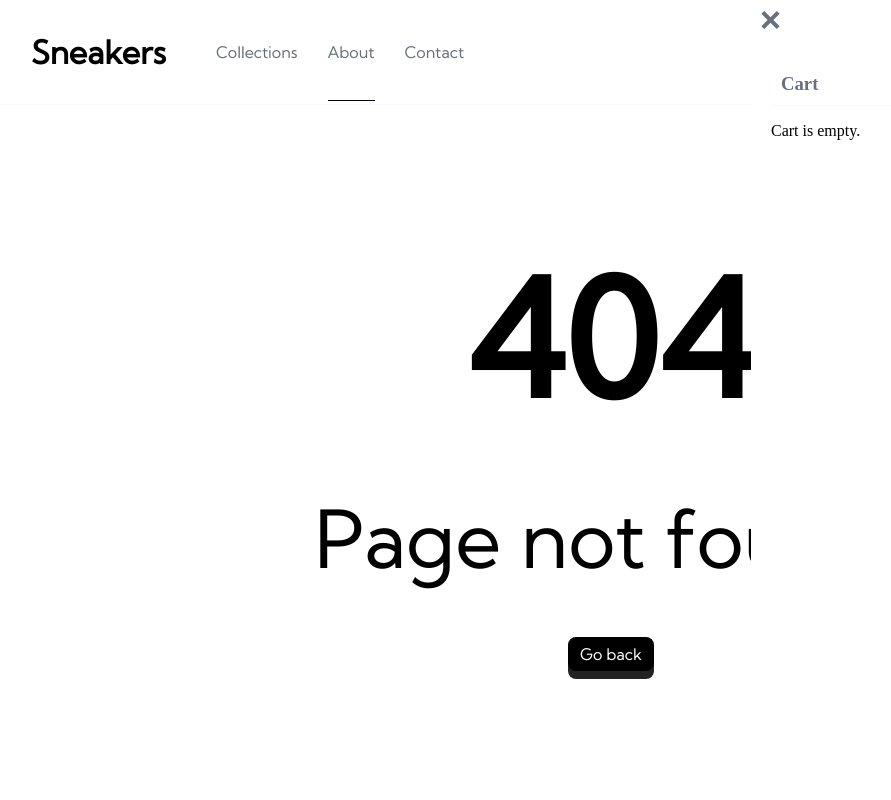
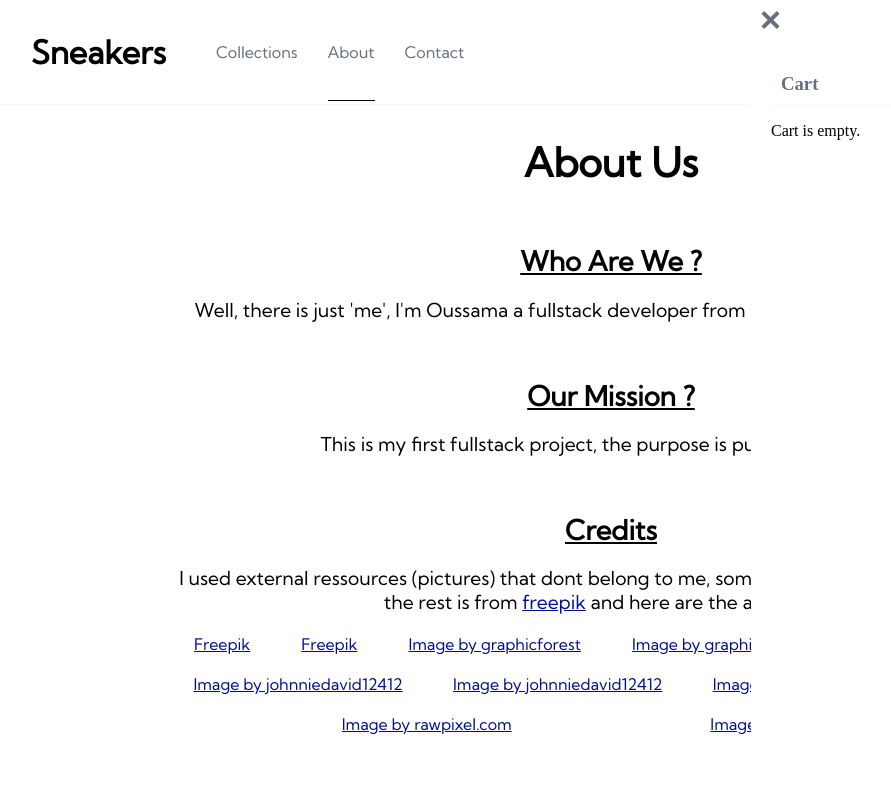
Before and after one commit to ou-sama1/E-commerce-prototype, a React (Vite) app in the folder frontend/: page /about in a window 1280 px wide. Shown: the top 800 px of the page, without its empty margins (29-920 px from the left). Built offline with nearby package versions, Linux system fonts and the light colour scheme; a web font is replaced by a local one.

Commit message:
Adding the About page & quick fixes

```diff
--- a/frontend/src/App.jsx
+++ b/frontend/src/App.jsx
@@ -13,6 +13,7 @@ import useGetFavorites from './hooks/useGetFavorites.js'
 import ErrorPage from './components/layout/ErrorPage.jsx'
 import ScrollToTop from './components/UI/ScrollToTop.jsx'
 import Contact from './components/contact/Contact.jsx'
+import About from './components/about/About.jsx'
 
 function App() {
   const dispatch = useDispatch();
@@ -44,6 +45,7 @@ function App() {
         <Route path='/signup' element={user ? <Navigate to='/' /> : <Signup />} />
         <Route path='/login' element={user ? <Navigate to='/' /> : <Login />} />
         <Route path='/contact' element={<Contact />} />
+        <Route path='/about' element={<About />} />
         <Route path="*" element={<ErrorPage error='Page not found.' />} />
       </Routes>
       <Footer />
--- /dev/null
+++ b/frontend/src/components/about/About.jsx
@@ -0,0 +1,39 @@
+import styles from './About.module.css';
+
+const About = () => {
+
+    return(
+        <div className={styles.container}>
+            <h2>About Us</h2>
+            <div className={styles.content}>
+                <section className={styles.section}>
+                    <h3>Who Are We ?</h3>
+                    <p>Well, there is just 'me', I'm Oussama a fullstack developer from Morocco, you can find me <a target="_blank" href='https://www.linkedin.com/in/oussama-el-bachiri-86b616291'>Here</a></p>
+                </section>
+                <section className={styles.section}>
+                    <h3>Our Mission ?</h3>
+                    <p>This is my first fullstack project, the purpose is purely educational.</p>
+                </section>
+                <section className={styles.section}>
+                    <h3>Credits</h3>
+                    <p>I used external ressources (pictures) that dont belong to me, some are from <a href="https://unsplash.com">unsplash</a> website, and the rest is from <a href="https://www.freepik.com">freepik</a> and here are the attributes :</p>
+                    <div className={styles.attributes}>
+                        <a target="_blank" href="https://www.freepik.com/free-psd/sneakers-sale-ad-template-banner_11079437.htm#fromView=search&page=1&position=24&uuid=ddff6566-7eb7-41e7-a322-07c756d922c5">Freepik</a>
+                        <a target="_blank" href="https://www.freepik.com/free-psd/poster-sneakers-sale-template_11079381.htm#from_view=detail_serie#position=0">Freepik</a>
+                        <a target="_blank" href="https://www.freepik.com/free-psd/super-sale-black-friday-facebook-cover-banner-template_10865818.htm#fromView=search&page=1&position=12&uuid=c6c03b19-42c2-4aa4-8235-b5003144ccb1">Image by graphicforest</a>
+                        <a target="_blank" href="https://www.freepik.com/free-psd/black-friday-super-sale-facebook-cover-template_20142431.htm#fromView=search&page=1&position=4&uuid=c6c03b19-42c2-4aa4-8235-b5003144ccb1">Image by graphicforest</a>
+                        <a target="_blank" href="https://www.freepik.com/free-psd/black-friday-super-sale-facebook-cover-template_20142388.htm#fromView=search&page=1&position=1&uuid=c6c03b19-42c2-4aa4-8235-b5003144ccb1">Image by graphicforest</a>
+                        <a target="_blank" href="https://www.freepik.com/free-psd/shoes-sale-social-media-post-square-banner-template-design_34484448.htm#query=shoes%20post&position=0&from_view=keyword&track=ais&uuid=b06de3d2-40c8-4a02-aca0-a4940f819733">Image by johnniedavid12412</a>
+                        <a target="_blank" href="https://www.freepik.com/free-psd/sneakers-shoes-social-media-template_37997182.htm#query=shoes%20post&position=30&from_view=keyword&track=ais&uuid=b06de3d2-40c8-4a02-aca0-a4940f819733">Image by johnniedavid12412</a>
+                        <a target="_blank" href="https://www.freepik.com/free-psd/snaker-collection-social-media-post-square-banner-template-design_44627501.htm#query=shoes%20post&position=34&from_view=keyword&track=ais&uuid=b06de3d2-40c8-4a02-aca0-a4940f819733">Image by johnniedavid12412</a>
+                        <a target="_blank" href="https://www.freepik.com/free-photo/smiley-girl-using-her-skateboard-outside_9362505.htm#fromView=search&page=5&position=11&uuid=f169a435-1bdc-45ed-a9bf-4c1cbffdddcc">Freepik</a>
+                        <a target="_blank" href="https://www.freepik.com/free-photo/men-s-apparel-hoodie-rear-view_13309061.htm#page=2&query=clothes&position=13&from_view=keyword&track=sph&uuid=cd9d0539-c4a8-4a9e-91ab-0a144f8c29de">Image by rawpixel.com</a>
+                        <a target="_blank" href="https://www.freepik.com/free-psd/simple-black-men-s-tee-mockup_3384897.htm#query=clothes&position=6&from_view=keyword&track=sph&uuid=cd9d0539-c4a8-4a9e-91ab-0a144f8c29de">Image by rawpixel.com</a>
+                    </div>
+                </section>
+            </div>
+        </div>
+    )
+}
+
+export default About;
--- /dev/null
+++ b/frontend/src/components/about/About.module.css
@@ -0,0 +1,43 @@
+.container{
+    display: flex;
+    flex-direction: column;
+    min-height: 100vh;
+    width: 70%;
+    max-width: 100%;
+    margin: 0 auto;
+    text-align: center;
+    gap: 30px;
+}
+
+.container h2{
+    font-size: 2.5rem;
+}
+
+.content{
+    display: flex;
+    flex-direction: column;
+    gap: 30px;
+    min-height: 500px;
+    justify-content: space-around;
+}
+
+.content a{
+    color: rgb(1, 15, 143);
+}
+
+.section h3{
+    font-size: 1.7rem;
+    text-decoration: underline;
+}
+
+.section p{
+    font-size: 1.2rem;
+}
+
+.attributes{
+    margin: 20px 0;
+    display: flex;
+    gap: 20px;
+    justify-content: space-evenly;
+    flex-wrap: wrap;
+}
--- a/frontend/src/components/cart/CartItem.module.css
+++ b/frontend/src/components/cart/CartItem.module.css
@@ -37,7 +37,7 @@
 
 .image{
     object-fit: cover;
-    width: auto;
+    width: 100px;
     height: 100%;
 }
 
--- a/frontend/src/components/products/ProductsList.jsx
+++ b/frontend/src/components/products/ProductsList.jsx
@@ -7,7 +7,7 @@ import { useSelector } from "react-redux";
 import { useEffect, useState } from "react";
 import ProductSkeleton from "./skeleton/ProductSkeleton.jsx";
 import Pagination from "../UI/Pagination.jsx";
-import Carousel from "../carousel/Carousel.jsx";
+import Carousel from "../posters/Carousel.jsx";
 
 const ProductsList = (props) => {
     const [currentPage, setCurrentPage] = useState(1);
@@ -40,6 +40,7 @@ const ProductsList = (props) => {
     return(
         <div className={styles.container}>
             <Cover />
+            <h2 className={styles.text}>Our products</h2>
             <div id="productsList" className={styles.subContainer}>
                 <Filter />
                 <ul className={styles.productsList}>
--- a/frontend/src/components/products/ProductsList.module.css
+++ b/frontend/src/components/products/ProductsList.module.css
@@ -23,6 +23,12 @@
     font-size: large;
 }
 
+.text{
+    text-align: center;
+    font-size: 2.5rem;
+    margin: 30px 0;
+}
+
 @media only screen and (max-width: 1100px) {
     .subContainer{
         flex-direction: column;
--- a/frontend/src/components/products/skeleton/ProductDetailsSkeleton.module.css
+++ b/frontend/src/components/products/skeleton/ProductDetailsSkeleton.module.css
@@ -69,3 +69,14 @@
     border: none;
     border-radius: 5px;
 }
+
+@media only screen and (max-width : 850px) {
+    .container{
+        flex-direction: column;
+        height: auto;
+        width: 100%;
+    }
+    .details{
+        width: auto;
+    }
+}
--- a/frontend/src/components/profile/ProfileIcon.module.css
+++ b/frontend/src/components/profile/ProfileIcon.module.css
@@ -66,5 +66,5 @@
 .image{
     width: 100px;
     height: 100px;
-
+    object-fit: cover;
 }
```
Also changed, not shown: frontend/src/components/posters/Carousel.jsx (renamed from frontend/src/components/carousel/Carousel.jsx), frontend/src/components/posters/Carousel.module.css (renamed from frontend/src/components/carousel/Carousel.module.css).
